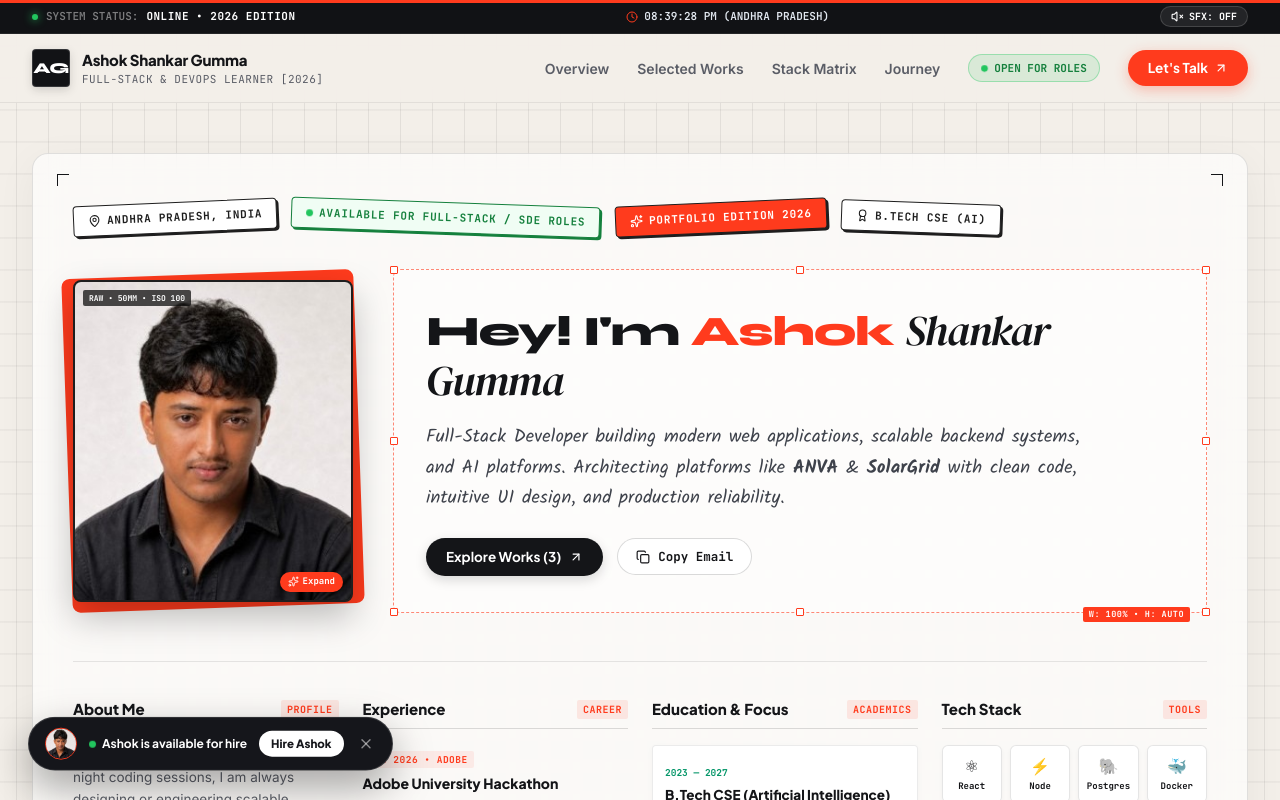
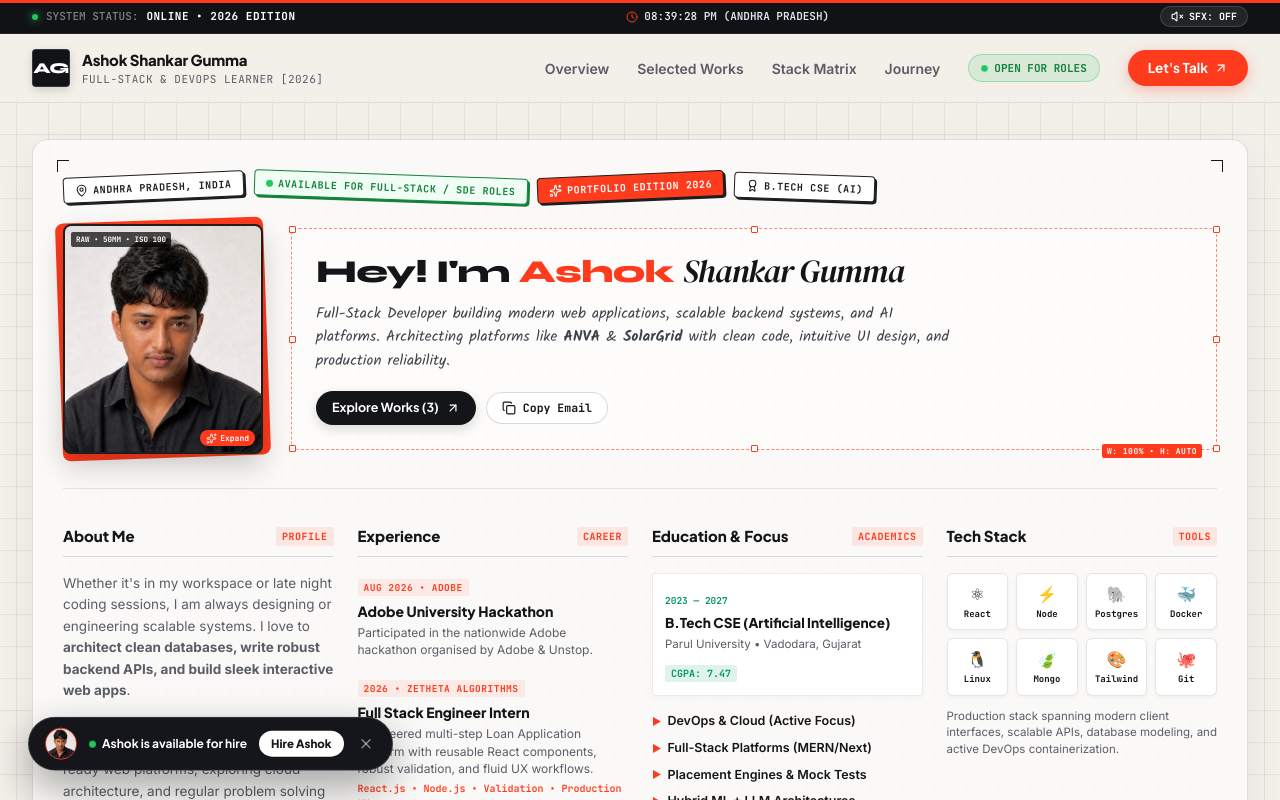
Before and after one commit to Ashok-Gumma/Portfolio, a React (Vite) app: page / in a window 1280 px wide. Shown: the top 800 px of the page. Built offline with nearby package versions, Linux system fonts and the light colour scheme.

Commit message:
feat: initialize App.css with design system layouts, animations, and typography styles

```diff
--- a/src/App.css
+++ b/src/App.css
@@ -570,7 +570,7 @@ html.lenis, html.lenis body {
    HERO / STUDIO SHEET SECTION
    -------------------------------------------------------------------------- */
 .hero-sheet-section {
-  padding: 50px 0 80px;
+  padding: 36px 0 60px;
   position: relative;
   overflow: hidden;
 }
@@ -580,14 +580,14 @@ html.lenis, html.lenis body {
   background: rgba(255, 255, 255, 0.65);
   border: 1px solid rgba(30, 30, 30, 0.12);
   border-radius: var(--radius-lg);
-  padding: 48px 40px;
+  padding: 34px 30px;
   backdrop-filter: blur(12px);
   box-shadow: 0 10px 40px rgba(0, 0, 0, 0.05);
 }
 
 @media (max-width: 768px) {
   .studio-canvas-card {
-    padding: 28px 20px;
+    padding: 24px 16px;
   }
 }
 
@@ -595,23 +595,23 @@ html.lenis, html.lenis body {
 .stamp-stickers-row {
   display: flex;
   align-items: center;
-  gap: 14px;
-  margin-bottom: 36px;
+  gap: 10px;
+  margin-bottom: 24px;
   flex-wrap: wrap;
 }
 
 .stamp-sticker {
   display: inline-flex;
   align-items: center;
-  gap: 6px;
-  padding: 6px 14px;
+  gap: 5px;
+  padding: 4.5px 11px;
   background: #FFFFFF;
   border: 1.5px solid #1E1E1E;
   border-radius: 4px;
   font-family: var(--font-mono);
-  font-size: 11px;
+  font-size: 10px;
   font-weight: 700;
-  letter-spacing: 0.8px;
+  letter-spacing: 0.6px;
   text-transform: uppercase;
   color: #1E1E1E;
   box-shadow: 2px 2px 0px #1E1E1E;
@@ -620,7 +620,7 @@ html.lenis, html.lenis body {
 }
 
 .stamp-sticker:hover {
-  box-shadow: 4px 4px 0px #1E1E1E;
+  box-shadow: 3px 3px 0px #1E1E1E;
 }
 
 .stamp-sticker.slanted-left {
@@ -646,27 +646,28 @@ html.lenis, html.lenis body {
 /* Hero Top Row */
 .hero-top-row {
   display: grid;
-  grid-template-columns: 280px 1fr;
-  gap: 40px;
-  align-items: center;
-  margin-bottom: 48px;
+  grid-template-columns: 200px 1fr;
+  gap: 28px;
+  align-items: center;
+  margin-bottom: 34px;
 }
 
 @media (max-width: 960px) {
   .hero-top-row {
     grid-template-columns: 1fr;
-    gap: 32px;
+    gap: 24px;
   }
 }
 
 .cutout-avatar-wrapper {
   position: relative;
   cursor: pointer;
+  max-width: 200px;
 }
 
 .sticker-contour-shadow {
   position: absolute;
-  inset: -6px;
+  inset: -4px;
   background: var(--accent-red);
   border-radius: var(--radius-md);
   transform: rotate(-2deg);
@@ -681,37 +682,37 @@ html.lenis, html.lenis body {
   border: 2px solid #1E1E1E;
   overflow: hidden;
   aspect-ratio: 1 / 1.15;
-  box-shadow: 0 15px 35px rgba(0, 0, 0, 0.25);
+  box-shadow: 0 12px 28px rgba(0, 0, 0, 0.2);
 }
 
 .avatar-hud-viewfinder {
   position: absolute;
-  top: 8px;
-  left: 8px;
-  font-family: var(--font-mono);
-  font-size: 8px;
+  top: 6px;
+  left: 6px;
+  font-family: var(--font-mono);
+  font-size: 7.5px;
   font-weight: 800;
   color: #FFFFFF;
   background: rgba(0, 0, 0, 0.7);
-  padding: 2px 6px;
+  padding: 2px 5px;
   border-radius: 2px;
   z-index: 3;
 }
 
 .hover-expand-pill {
   position: absolute;
-  bottom: 8px;
-  right: 8px;
-  font-family: var(--font-mono);
-  font-size: 9px;
+  bottom: 6px;
+  right: 6px;
+  font-family: var(--font-mono);
+  font-size: 8px;
   font-weight: 800;
   color: #FFFFFF;
   background: var(--accent-red);
-  padding: 3px 8px;
+  padding: 2px 6px;
   border-radius: var(--radius-pill);
   display: flex;
   align-items: center;
-  gap: 4px;
+  gap: 3px;
   z-index: 3;
   box-shadow: 0 2px 8px rgba(0, 0, 0, 0.4);
 }
@@ -732,38 +733,38 @@ html.lenis, html.lenis body {
   position: relative;
   border: 1.5px dashed rgba(255, 59, 29, 0.6);
   border-radius: var(--radius-md);
-  padding: 36px 32px;
+  padding: 24px 24px;
   background: rgba(255, 255, 255, 0.5);
 }
 
 /* Vector Handles */
 .anchor-handle {
   position: absolute;
-  width: 8px;
-  height: 8px;
+  width: 7px;
+  height: 7px;
   background: #FFFFFF;
   border: 1.5px solid var(--accent-red);
   border-radius: 1px;
 }
-.ah-tl { top: -4px; left: -4px; }
-.ah-tr { top: -4px; right: -4px; }
-.ah-bl { bottom: -4px; left: -4px; }
-.ah-br { bottom: -4px; right: -4px; }
-.ah-tm { top: -4px; left: calc(50% - 4px); }
-.ah-bm { bottom: -4px; left: calc(50% - 4px); }
-.ah-lm { top: calc(50% - 4px); left: -4px; }
-.ah-rm { top: calc(50% - 4px); right: -4px; }
+.ah-tl { top: -3.5px; left: -3.5px; }
+.ah-tr { top: -3.5px; right: -3.5px; }
+.ah-bl { bottom: -3.5px; left: -3.5px; }
+.ah-br { bottom: -3.5px; right: -3.5px; }
+.ah-tm { top: -3.5px; left: calc(50% - 3.5px); }
+.ah-bm { bottom: -3.5px; left: calc(50% - 3.5px); }
+.ah-lm { top: calc(50% - 3.5px); left: -3.5px; }
+.ah-rm { top: calc(50% - 3.5px); right: -3.5px; }
 
 .dimension-badge {
   position: absolute;
-  bottom: -10px;
-  right: 16px;
+  bottom: -9px;
+  right: 14px;
   background: var(--accent-red);
   color: #FFFFFF;
   font-family: var(--font-mono);
-  font-size: 8.5px;
-  font-weight: 800;
-  padding: 1px 6px;
+  font-size: 8px;
+  font-weight: 800;
+  padding: 1px 5px;
   border-radius: 2px;
   letter-spacing: 0.5px;
 }
@@ -771,16 +772,16 @@ html.lenis, html.lenis body {
 .studio-greeting-title {
   font-family: var(--font-headline);
   font-weight: 800;
-  font-size: 42px;
-  letter-spacing: -1.2px;
-  line-height: 1.15;
+  font-size: 32px;
+  letter-spacing: -0.8px;
+  line-height: 1.18;
   color: var(--text-main);
-  margin-bottom: 16px;
+  margin-bottom: 12px;
 }
 
 @media (max-width: 600px) {
   .studio-greeting-title {
-    font-size: 30px;
+    font-size: 24px;
   }
 }
 
@@ -796,31 +797,31 @@ html.lenis, html.lenis body {
 
 .studio-greeting-sub {
   font-family: var(--font-kalam), var(--font-curly), cursive;
-  font-size: 18.5px;
-  line-height: 1.65;
+  font-size: 15px;
+  line-height: 1.55;
   color: #3E424B;
-  letter-spacing: 0.15px;
-  max-width: 680px;
-  margin-bottom: 24px;
+  letter-spacing: 0.1px;
+  max-width: 640px;
+  margin-bottom: 18px;
 }
 
 .hero-quick-action-strip {
   display: flex;
   align-items: center;
-  gap: 14px;
+  gap: 10px;
   flex-wrap: wrap;
 }
 
 .hero-pill-cta {
   display: inline-flex;
   align-items: center;
-  gap: 8px;
-  padding: 9px 20px;
+  gap: 7px;
+  padding: 7.5px 16px;
   background: #141518;
   color: #FFFFFF;
   border-radius: var(--radius-pill);
   font-family: var(--font-display);
-  font-size: 13.5px;
+  font-size: 12.5px;
   font-weight: 700;
   text-decoration: none;
   box-shadow: 0 4px 12px rgba(0, 0, 0, 0.15);
@@ -834,14 +835,14 @@ html.lenis, html.lenis body {
 .hero-pill-ghost {
   display: inline-flex;
   align-items: center;
-  gap: 8px;
-  padding: 9px 18px;
+  gap: 7px;
+  padding: 7.5px 15px;
   background: #FFFFFF;
   color: var(--text-main);
   border: 1.5px solid rgba(0, 0, 0, 0.15);
   border-radius: var(--radius-pill);
   font-family: var(--font-mono);
-  font-size: 12.5px;
+  font-size: 11.5px;
   font-weight: 700;
   cursor: pointer;
   transition: all 0.2s ease;
```
